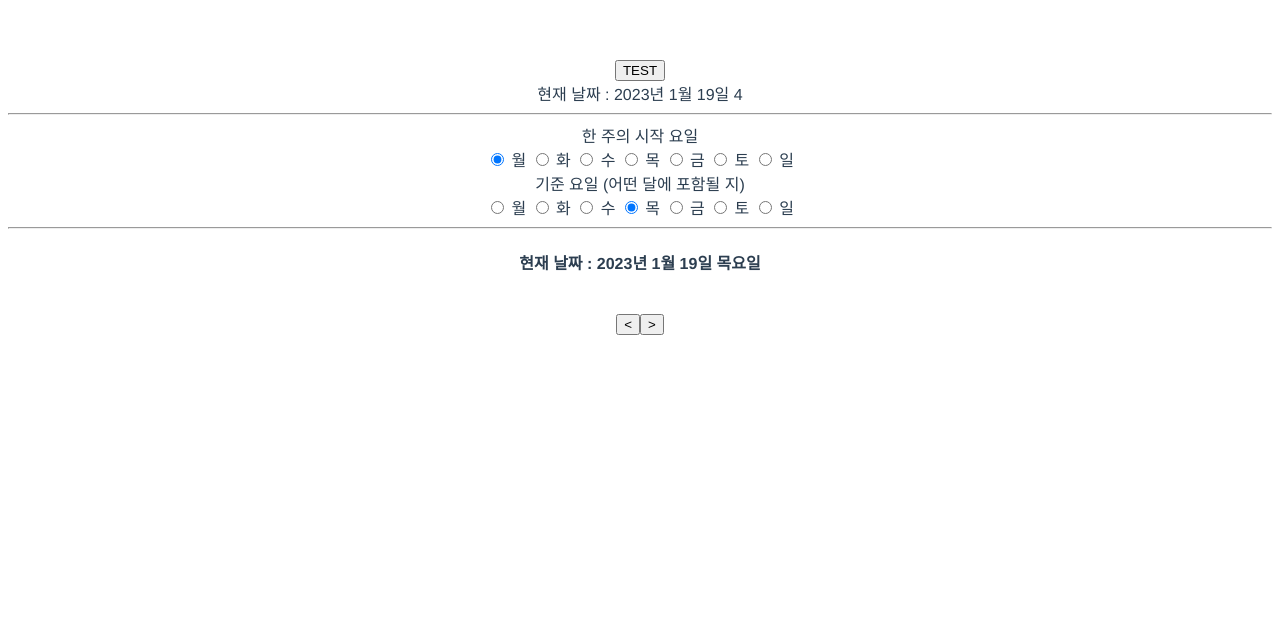
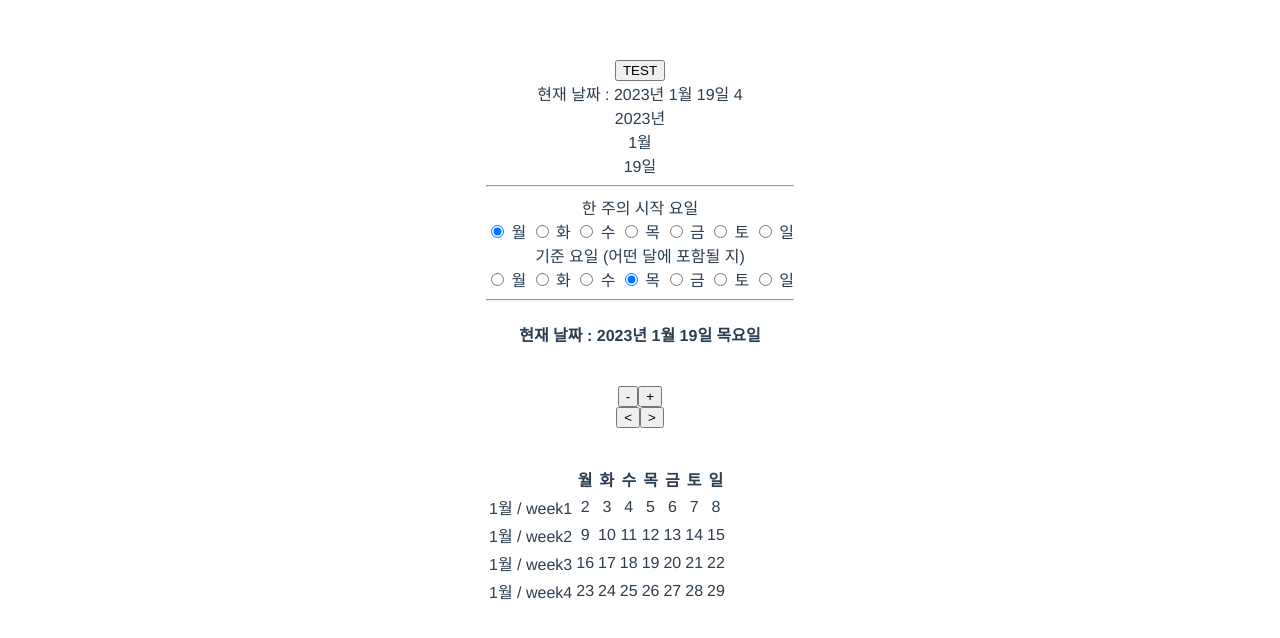
Before and after one commit to ajg1029/VuePractice001, a Vue app in the folder my-project/: page / in a window 1280 px wide. Shown: the top 638 px of the page. Built offline with nearby package versions, Linux system fonts and the light colour scheme.

Commit message:
ver.1은 이 정도... 보완해서 다른 컴포넌트로 다시 만들어보자

```diff
--- a/my-project/src/components/MyCalendar.vue
+++ b/my-project/src/components/MyCalendar.vue
@@ -1,5 +1,5 @@
 <template>
-	<div>
+	<div class="myCalendar">
 		<div style="display:none">
 			<div>{{ test1 }}</div>
 			<div>{{ test2 }}</div>
@@ -13,6 +13,10 @@
 
 		<section class="sectionCalendar">
 			<div>현재 날짜 : {{ currentYear }}년 {{ currentMonth + 1 }}월 {{ currentDate }}일 {{ currentDay }}</div>
+			<!-- <div>선택 날짜 : {{ selectedYear }}년 {{ selectedMonth + 1 }}월 {{ selectedDate }}일 {{ selectedDay }}</div> -->
+			<div>{{ selectedRootDate.getFullYear() }}년</div>
+			<div>{{ selectedRootDate.getMonth() + 1}}월</div>
+			<div>{{ selectedRootDate.getDate() }}일</div>
 			<hr />
 
 			<div>
@@ -33,8 +37,14 @@
 
 			<h4>현재 날짜 : {{ currentYear }}년 {{ currentMonth + 1 }}월 {{ currentDate }}일 {{ dayKor(parseInt(currentDay)) }}요일</h4>
 			<br />
-			<button v-text="'<'" @click="displayPrevMonth"></button>
-			<button v-text="'>'" @click="displayNextMonth"></button>
+			<div>
+				<button @click="selectedRootDatePrev">-</button>
+				<button @click="selectedRootDateNext">+</button>
+			</div>
+			<div>
+				<button v-text="'<'" @click="displayPrevMonth"></button>
+				<button v-text="'>'" @click="displayNextMonth"></button>
+			</div>
 			<br />
 			<br />
 			<table>
@@ -95,22 +105,25 @@ export default {
 	},
 	created() {
 		// 선택한 날짜의 기본값 : 현재 날짜
-		this.selectedRootDate = this.currentRootDate
+		this.selectedRootDate = new Date()
 		// 선택한 날짜가 포함된 달의 달력을 표시
 		// this.getDisplayedWeeks(this.selectedDate)
 		// this.getWeekDays()
+		// console.log(this.selectedRootDate)
 	},
 	watch: {
-		currentRootDate() {
-			this.getDisplayedWeeks(this.selectedRootDate)
+		selectedRootDate(val) {
+			this.getDisplayedWeeks(val)
 			this.getWeekDays()
 		}
 	},
 	methods: {
 		testMethod() {
 			// console.log(this.getFirstDateOfMonth(this.currentRootDate).getDay())
+			// console.log(this.selectedRootDate)
 			this.getDisplayedWeeks(this.selectedRootDate)
 			this.getWeekDays()
+
 		},
 		// 선택한 날짜의 연, 월, 일, 요일을 반환하는 메서드
 		yearSelect() {this.selectedYear = this.selectedRootDate.getFullYear()},
@@ -141,8 +154,9 @@ export default {
 		getDisplayedWeeks(rootDate) { // 선택 날짜, 한 주의 시작 요일, 한 주의 기준 요일 --> 선택 날짜가 포함된 달의 주(weeks)들
 			let tempWeeks = [] // weeks 에 들어갈 week 들이 저장될 배열
 			for (let dd = 1; dd <= this.getLastDateOfMonth(rootDate).getDate(); dd++) { // 선택 날짜가 포함된 달의 1일부터 말일까지 순회
-
-				let tempDate = rootDate.setDate(dd)
+				// let tempDate = rootDate.setDate(dd)
+				// setDate를 사용하면 원래 값이 변한다....
+				let tempDate = new Date(rootDate.getFullYear(), rootDate.getMonth(), dd)
 				let tempDay = parseInt(dayjs(tempDate).format('d'))
 
 				if (tempDay === this.benchmarkDay ) {
@@ -171,6 +185,7 @@ export default {
 					tempWeeks.push(tempWeek)
 				}
 			}
+			console.log(rootDate)
 			// console.log(tempWeeks)
 			this.weeks = tempWeeks
 		},
@@ -184,17 +199,37 @@ export default {
 				}
 		},
 		displayPrevMonth() {
-			if (!this.weeks.length) {return}
-			this.currentRootDate = new Date(this.currentRootDate.getFullYear(), this.currentRootDate.getMonth() - 1, this.currentRootDate.getDate())
+			// if (!this.weeks.length) {return}
+			let tempPrev = new Date(this.selectedRootDate.getFullYear(), this.selectedRootDate.getMonth() - 1, this.selectedRootDate.getDate())
+			if (tempPrev.getDate() !== this.selectedRootDate.getDate()) {
+				tempPrev = new Date(this.selectedRootDate.getFullYear(), this.selectedRootDate.getMonth(), 0)
+			}
+			this.selectedRootDate = tempPrev
 
 		},
 		displayNextMonth() {
-			if (!this.weeks.length) {return}
-			console.log(this.currentRootDate.getFullYear())
-			console.log(this.currentRootDate.getMonth())
-			console.log(this.currentRootDate.getDate())
-			this.currentRootDate = new Date(this.currentRootDate.getFullYear(), this.currentRootDate.getMonth() + 1, this.currentRootDate.getDate())
-		}
+			// if (!this.weeks.length) {return}
+			let tempNext = new Date(this.selectedRootDate.getFullYear(), this.selectedRootDate.getMonth() + 1, this.selectedRootDate.getDate())
+			if (tempNext.getDate() !== this.selectedRootDate.getDate()) {
+				tempNext = new Date(this.selectedRootDate.getFullYear(), this.selectedRootDate.getMonth() + 2, 0)
+			}
+			this.selectedRootDate = tempNext
+		},
+		selectedRootDatePrev() {
+			let temp = this.selectedRootDate.getDate()
+			// this.selectedRootDate.setDate(temp - 1)
+			this.selectedRootDate = new Date(this.selectedRootDate.getFullYear(), this.selectedRootDate.getMonth(), temp - 1)
+
+		},
+		selectedRootDateNext() {
+			let temp = this.selectedRootDate.getDate()
+			// this.selectedRootDate.setDate(temp + 1)
+			// vue 의 data() 에는 영향을 미치지 못해서, 바인딩이 제대로 안 됨. 아래와 같이 다시 할당을 해줘야...
+			this.selectedRootDate = new Date(this.selectedRootDate.getFullYear(), this.selectedRootDate.getMonth(), temp + 1)
+		},
+
+
+
 
 	},
 	computed: {
@@ -212,5 +247,10 @@ export default {
 .test {
 	display: none;
 }
+.myCalendar {
+	display: flex;
+	flex-direction: column;
+	align-items: center;
+}
 
 </style>
```
Also changed, not shown: 1 other file (tests, documents, lock files or other folders).
